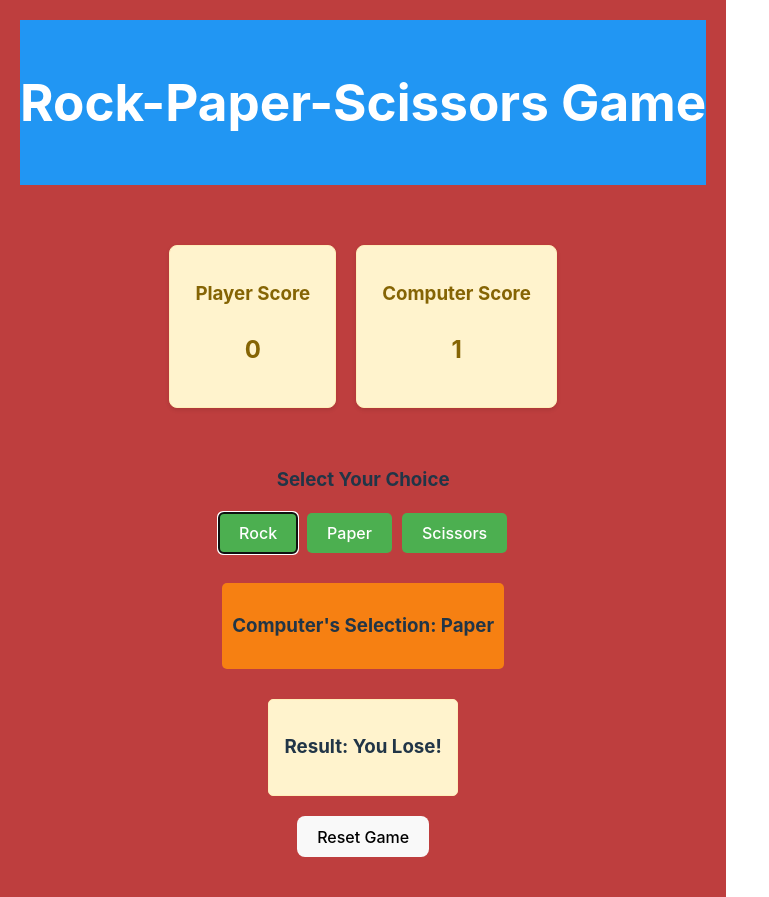
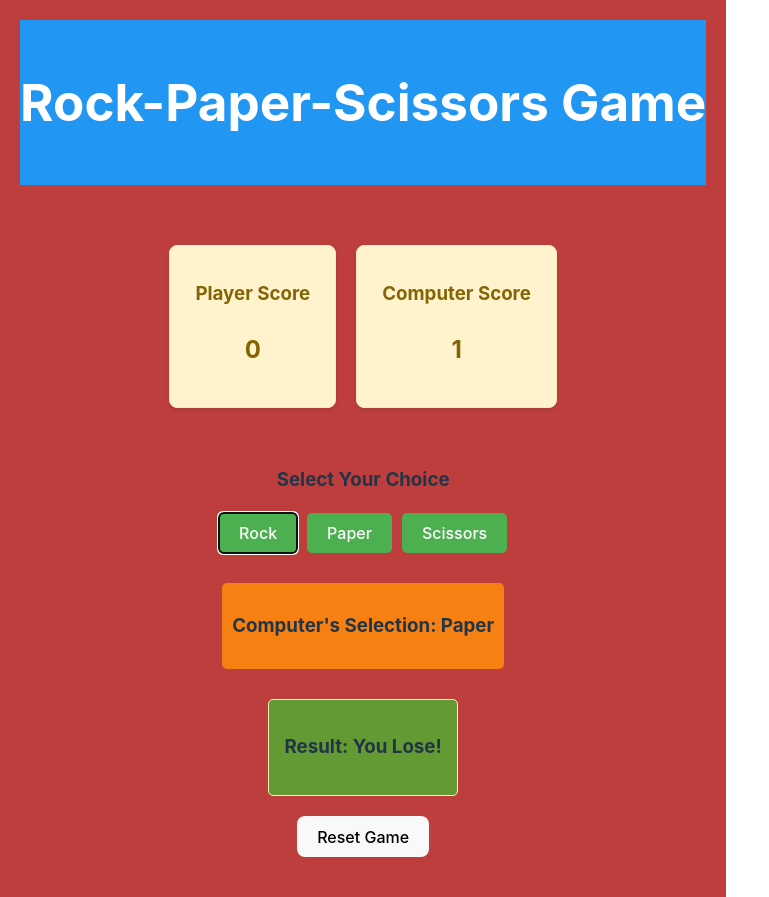
Before and after one commit to KittituchWave/Assignment-2, a React app: page / in a window 1280 px wide. Both pictures are taken after a click on the button "Rock". Shown: the whole page, without its empty margins (0-769 px from the left). Built offline with nearby package versions, Linux system fonts and the light colour scheme; the HTML template or start-up script is replaced by a standard one.

Commit message:
adjust color

```diff
--- a/src/components/ResultDisplay/ResultDisplay.module.css
+++ b/src/components/ResultDisplay/ResultDisplay.module.css
@@ -2,7 +2,7 @@
 .resultDisplay {
     margin: 20px 0;
     padding: 15px;
-    background-color: #fff3cd;
+    background-color: #639a33;
     border: 1px solid #ffeeba;
     border-radius: 5px;
     text-align: center;
```
